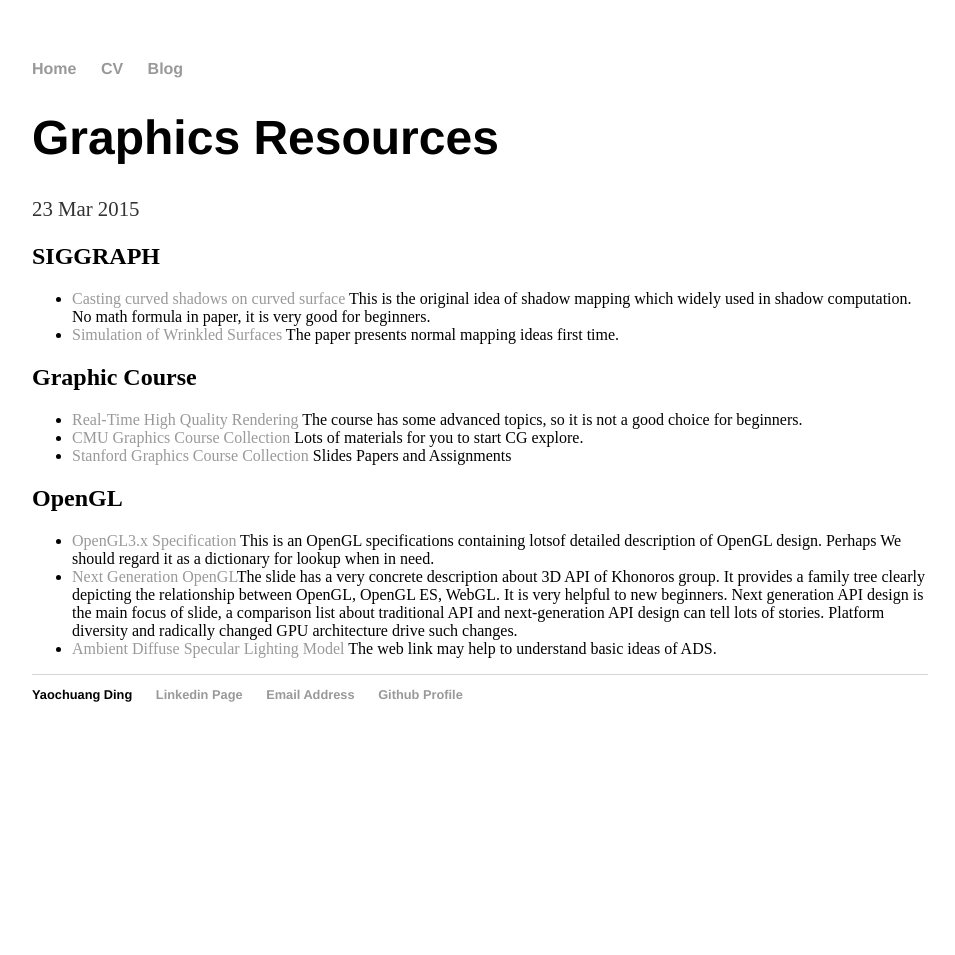
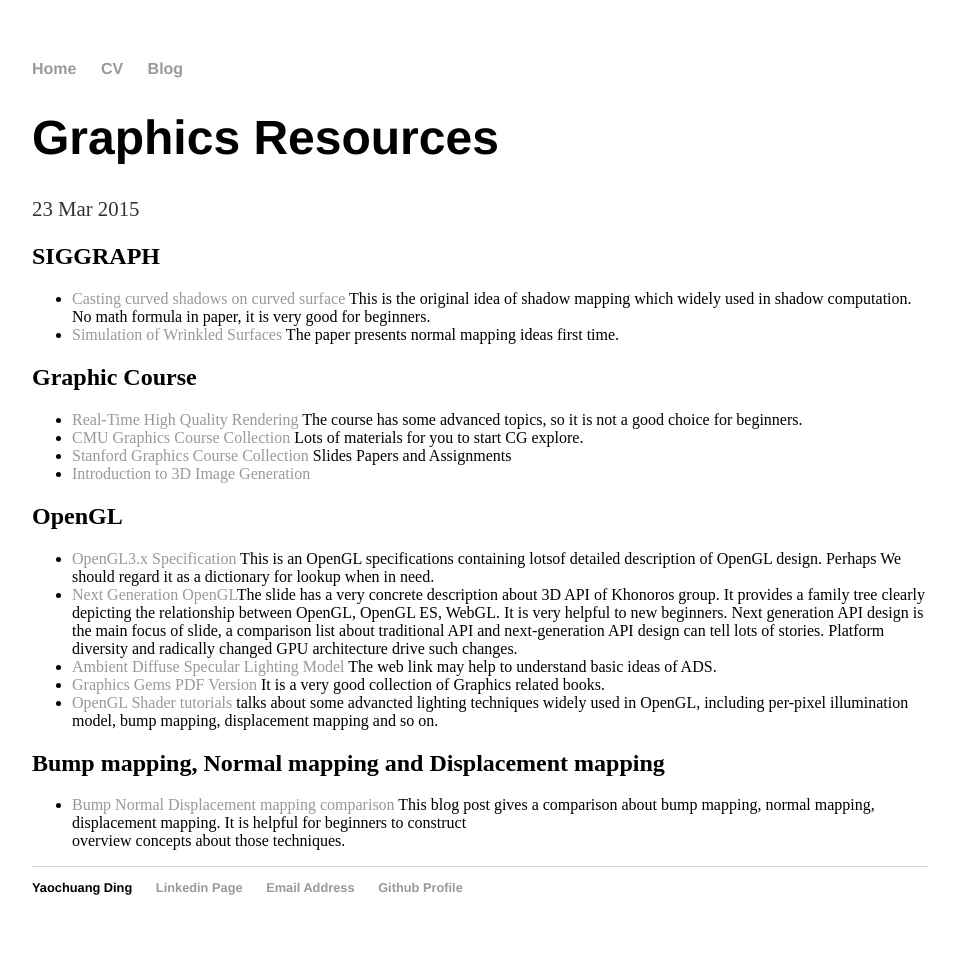
Before and after one commit to ychding11/ychding11.github.io, a Jekyll site: the page built from _posts/2015-03-23-Graphics-Resources.md, in a window 1280 px wide. Shown: the whole page, without its empty margins (160-1115 px from the left). Built offline with Jekyll 4.4.1, drawn with Linux system fonts in a browser that asks for light colours; before the commit the page ends 900 px from its top, so only the background shows below that.

Commit message:
add graphics resources

```diff
--- a/_posts/2015-03-23-Graphics-Resources.md
+++ b/_posts/2015-03-23-Graphics-Resources.md
@@ -16,6 +16,7 @@
 a good choice for beginners.
 - [CMU Graphics Course Collection](http://graphics.cs.cmu.edu/?page_id=16) Lots of materials for you to start CG explore.
 - [Stanford Graphics Course Collection](http://graphics.stanford.edu/courses/) Slides Papers and Assignments
+- [Introduction to 3D Image Generation](http://web.cse.ohio-state.edu/~hwshen/781/Site/Main.html)
 
 ## OpenGL
 
@@ -28,3 +29,13 @@
 radically changed GPU architecture drive such changes.
 - [Ambient Diffuse Specular Lighting Model](http://www.learnopengl.com/#!Lighting/Basic-Lighting) The web link may help to understand
 basic ideas of ADS.
+- [Graphics Gems PDF Version](https://github.com/tl3shi/books/tree/master/GameDev/Graphics) It is a very good collection of Graphics
+related books.
+- [OpenGL Shader tutorials](https://www.opengl.org/sdk/docs/tutorials/TyphoonLabs/Chapter_4.pdf) talks about some advancted lighting
+techniques widely used in OpenGL, including per-pixel illumination model, bump mapping, displacement mapping and so on.
+
+## Bump mapping, Normal mapping and Displacement mapping
+
+- [Bump Normal Displacement mapping comparison](http://blog.digitaltutors.com/bump-normal-and-displacement-maps/) This blog post gives
+a comparison about bump mapping, normal mapping, displacement mapping. It is helpful for beginners to construct
+overview concepts about those techniques.
```
